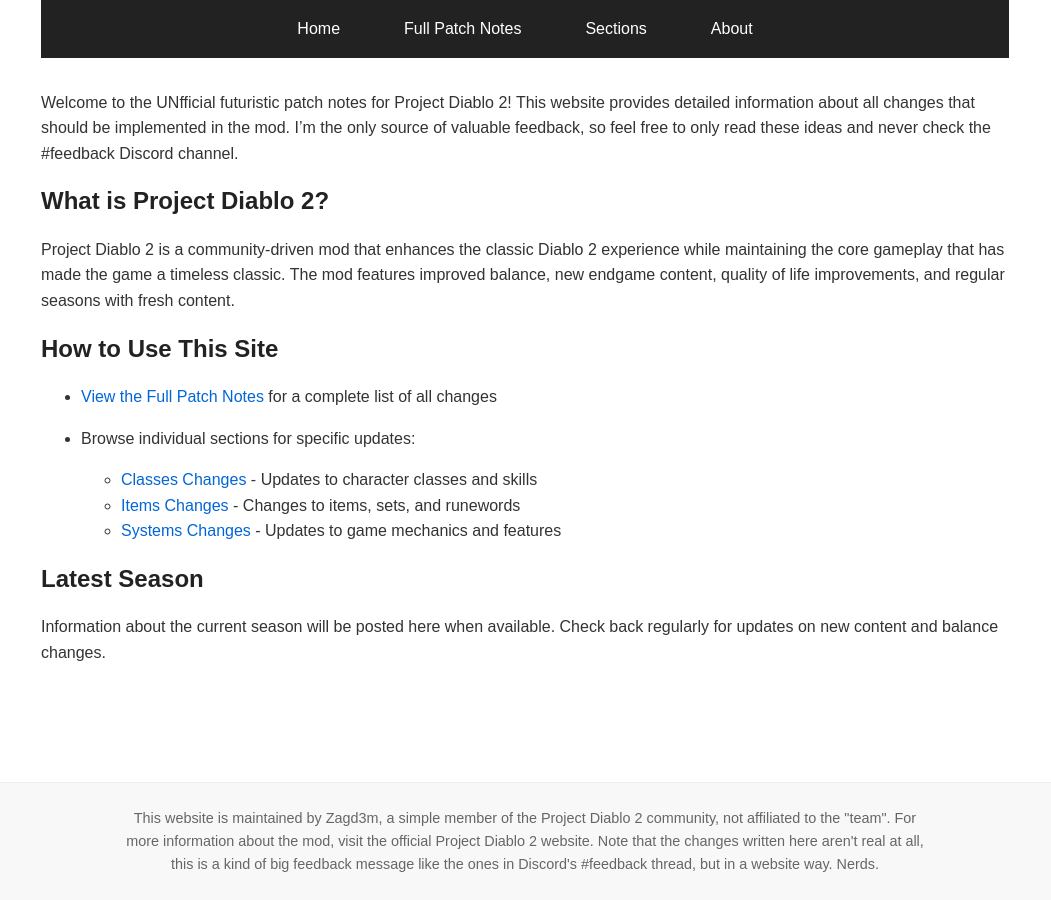
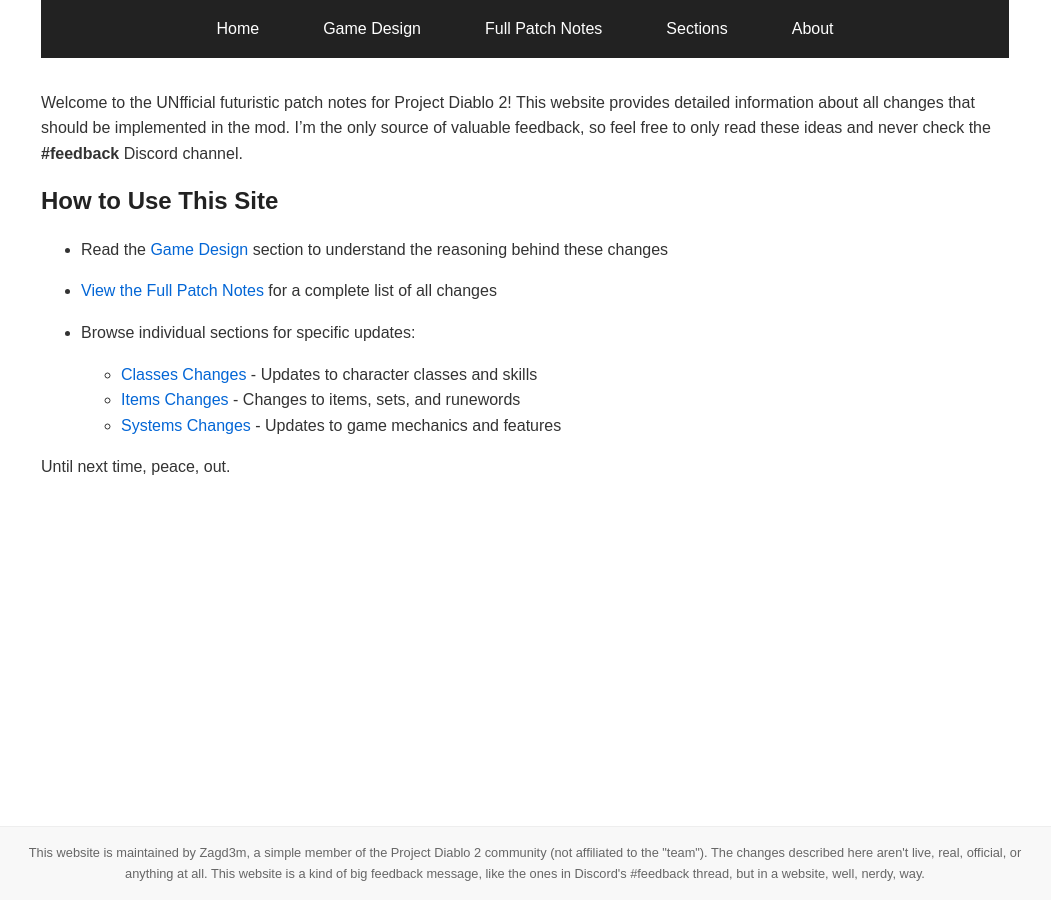
Before and after one commit to zagd3m/patchnotes, a Jekyll site: the page built from docs/index.md, in a window 1280 px wide. Shown: the whole page, without its empty margins (115-1166 px from the left). Built offline with Jekyll 4.4.1, drawn with Linux system fonts in a browser that asks for light colours.

Commit message:
Almost there.

```diff
--- a/docs/_data/navigation.yml
+++ b/docs/_data/navigation.yml
@@ -1,5 +1,7 @@
 - name: Home
   link: /patchnotes/
+- name: Game Design
+  link: /patchnotes/gamedesign
 - name: Full Patch Notes
   link: /patchnotes/full-notes
 - name: Sections
--- a/docs/_includes/disclaimer.html
+++ b/docs/_includes/disclaimer.html
@@ -1,5 +1,5 @@
 <div class="disclaimer" role="contentinfo">
   <small>
-    <p>This website is maintained by Zagd3m, a simple member of the Project Diablo 2 community, not affiliated to the "team". For more information about the mod, visit the official Project Diablo 2 website. Note that the changes written here aren't real at all, this is a kind of big feedback message like the ones in Discord's #feedback thread, but in a website way. Nerds.</p>
+    <p>This website is maintained by Zagd3m, a simple member of the Project Diablo 2 community (not affiliated to the "team"). The changes described here aren't live, real, official, or anything at all. This website is a kind of big feedback message, like the ones in Discord's #feedback thread, but in a website, well, nerdy, way.</p>
   </small>
 </div>
--- a/docs/_sass/main.scss
+++ b/docs/_sass/main.scss
@@ -66,9 +66,9 @@
   margin-top: 2rem;
 
   .disclaimer {
-    max-width: 800px;
+    max-width: 1000px;
     margin: 0 auto;
-    padding: 1rem;
+    padding: 0.5rem;
     color: #666;
     text-align: center;
 
@@ -77,7 +77,7 @@
     }
 
     small {
-      font-size: 0.9rem;
+      font-size: 0.8rem;
     }
   }
 }
@@ -107,3 +107,16 @@
     text-decoration: underline;
   }
 }
+
+// Images
+img[alt="Scroll"] {
+  display: block;
+  max-width: 200px;
+  margin: 2rem auto;
+  opacity: 0.8;
+  transition: opacity 0.3s;
+
+  &:hover {
+    opacity: 1;
+  }
+}
--- a/docs/index.md
+++ b/docs/index.md
@@ -6,13 +6,11 @@
 
 Welcome to the UNfficial futuristic patch notes for Project Diablo 2!
 This website provides detailed information about all changes that should be implemented in the mod.
-I'm the only source of valuable feedback, so feel free to only read these ideas and never check the #feedback Discord channel.
-
-## What is Project Diablo 2?
-
-Project Diablo 2 is a community-driven mod that enhances the classic Diablo 2 experience while maintaining the core gameplay that has made the game a timeless classic. The mod features improved balance, new endgame content, quality of life improvements, and regular seasons with fresh content.
+I'm the only source of valuable feedback, so feel free to only read these ideas and never check the <b>#feedback</b> Discord channel.
 
 ## How to Use This Site
+
+- Read the [Game Design](/patchnotes/gamedesign) section to understand the reasoning behind these changes
 
 - [View the Full Patch Notes](/patchnotes/full-notes) for a complete list of all changes
 
@@ -21,6 +19,4 @@
   - [Items Changes](/patchnotes/sections/items) - Changes to items, sets, and runewords
   - [Systems Changes](/patchnotes/sections/systems) - Updates to game mechanics and features
 
-## Latest Season
-
-Information about the current season will be posted here when available. Check back regularly for updates on new content and balance changes.
+Until next time, peace, out.
```
Also changed, not shown: docs/about.md (+8 -1 lines), docs/gamedesign/classes.md (added, +51 -0 lines), docs/gamedesign/index.md (added, +46 -0 lines), docs/gamedesign/items.md (added, +83 -0 lines), docs/gamedesign/systems.md (added, +77 -0 lines), docs/sections/index.md (+2 -0 lines).
